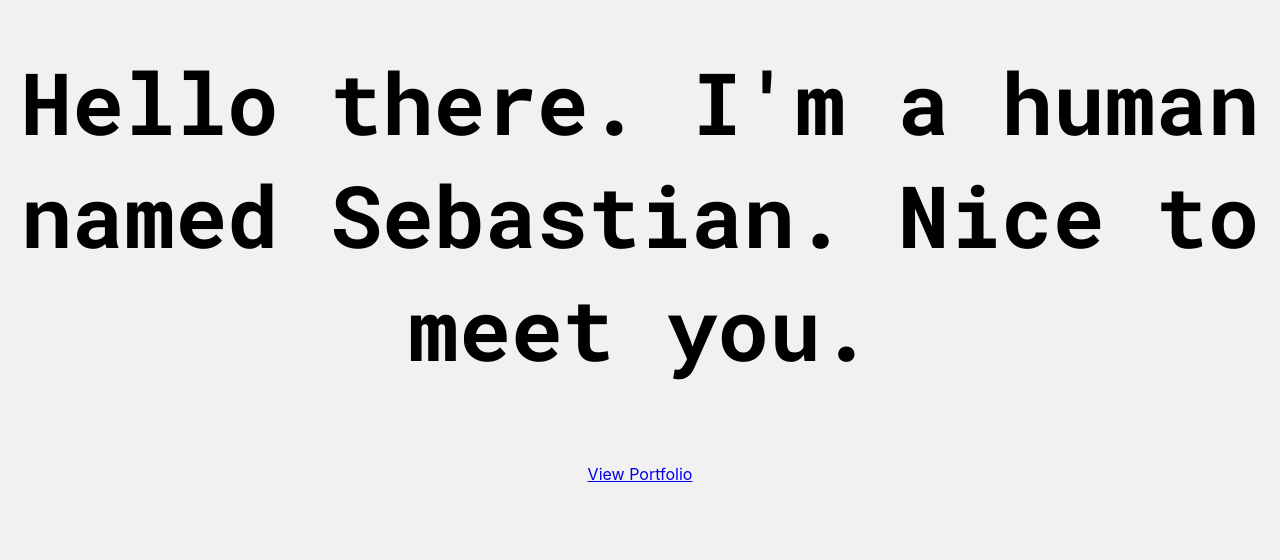
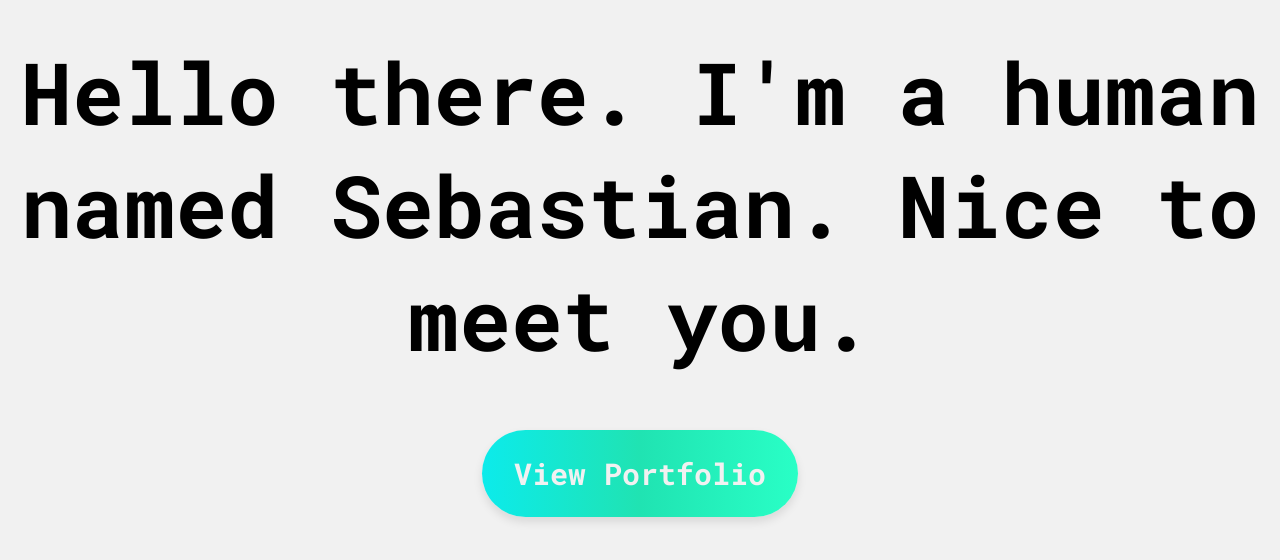
Before and after one commit to isebasus/oldportolio, a React (Create React App) app: page / in a window 1280 px wide. Shown: the part 136-696 px from the top of the page. Built offline with nearby package versions, Linux system fonts and the light colour scheme.

Commit message:
Update App.css

```diff
--- a/src/App.css
+++ b/src/App.css
@@ -8,16 +8,55 @@
   text-align: center;
 }
 
-.font{
+.button {
+  background: linear-gradient(to right, #0cebeb, #20e3b2, #29ffc6);
+  color: #F1F1F1;
+  padding: 1.5rem 2rem;
+  border-radius: 100px;
+  border: 0px;
+  font-size: 30px;
+  font-weight: 700;
+  box-shadow: 0px 5px 10px rgba(0, 0, 0, 0.1);
   font-family: 'Roboto Mono', monospace;
-  transition: transform .3s;
+  transition: transform .1s;
+  user-select: none;
+  text-decoration: none;
+  animation: show 1s infinite;
+  animation-delay: 3.8s;
 }
 
-.font:hover {
-  -webkit-transform: scale(1.05);
-  -ms-transform: scale(1.05);
-  transform: scale(1.05);
+/*.button:hover{
+  -webkit-transform: translateY(-3px);
+  -ms-transform: translateY(-3px);
+  transform: translateY(-3px);
 }
+
+.button:active{
+  transform: translateY(2px);
+}
+*/
+
+.wrapper{
+  transition: transform .1s;
+  visibility: hidden;
+}
+
+.wrapper:hover{
+  -webkit-transform: translateY(-3px);
+  -ms-transform: translateY(-3px);
+  transform: translateY(-3px);
+}
+
+.wrapper:active{
+  transform: translateY(2px);
+}
+
+.buttonAnimation {
+  visibility: hidden;
+  animation: fade_up 1s ease-in forwards;
+  animation-delay: 3.8s;
+}
+
 
 .body{
   background-color: #F1F1F1;
@@ -90,3 +129,12 @@ p{
       visibility: visible;
   }
 }
+
+@keyframes show{
+  0% {
+    visibility: visible;
+  }
+  100% {
+    visibility: visible;
+  }
+}
```
